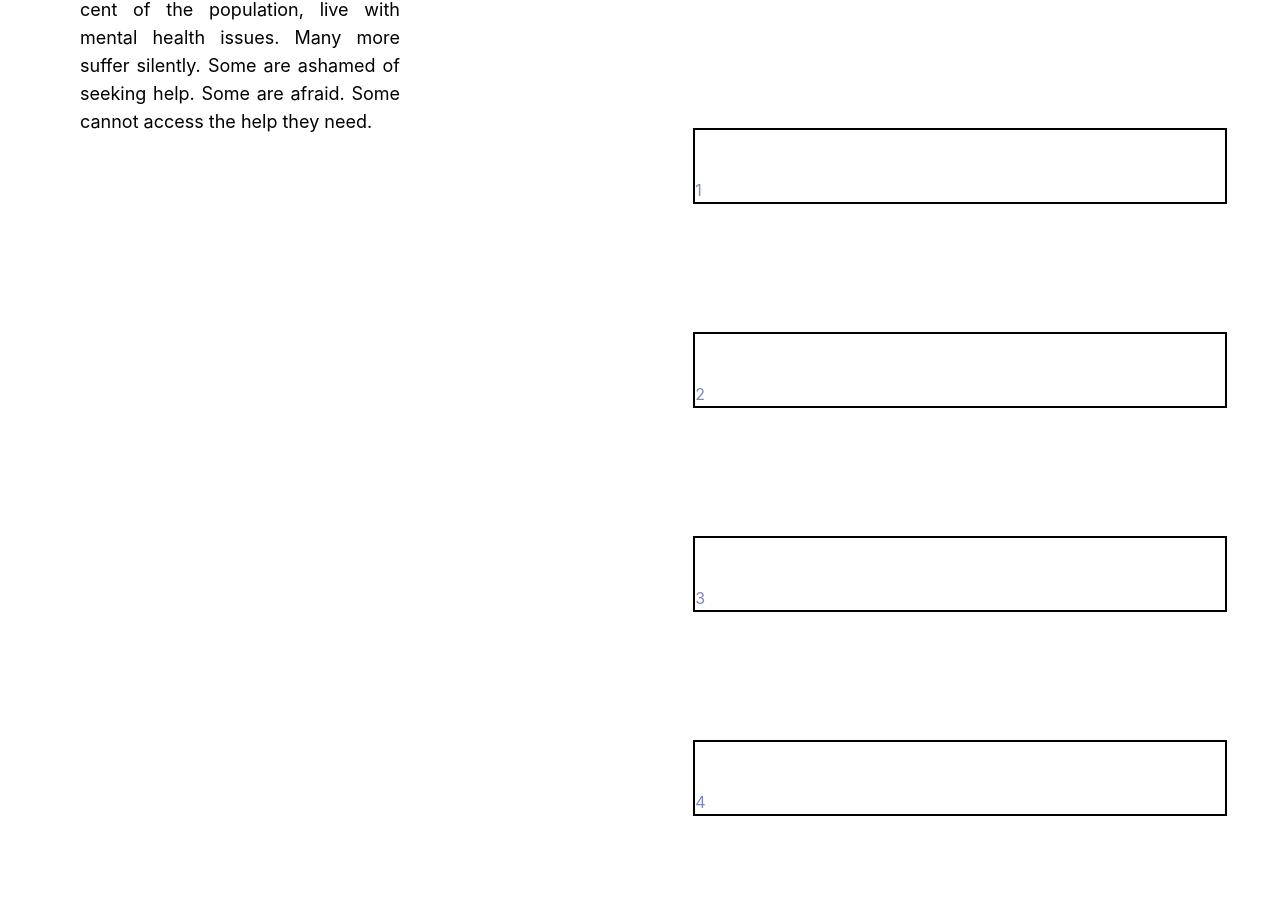
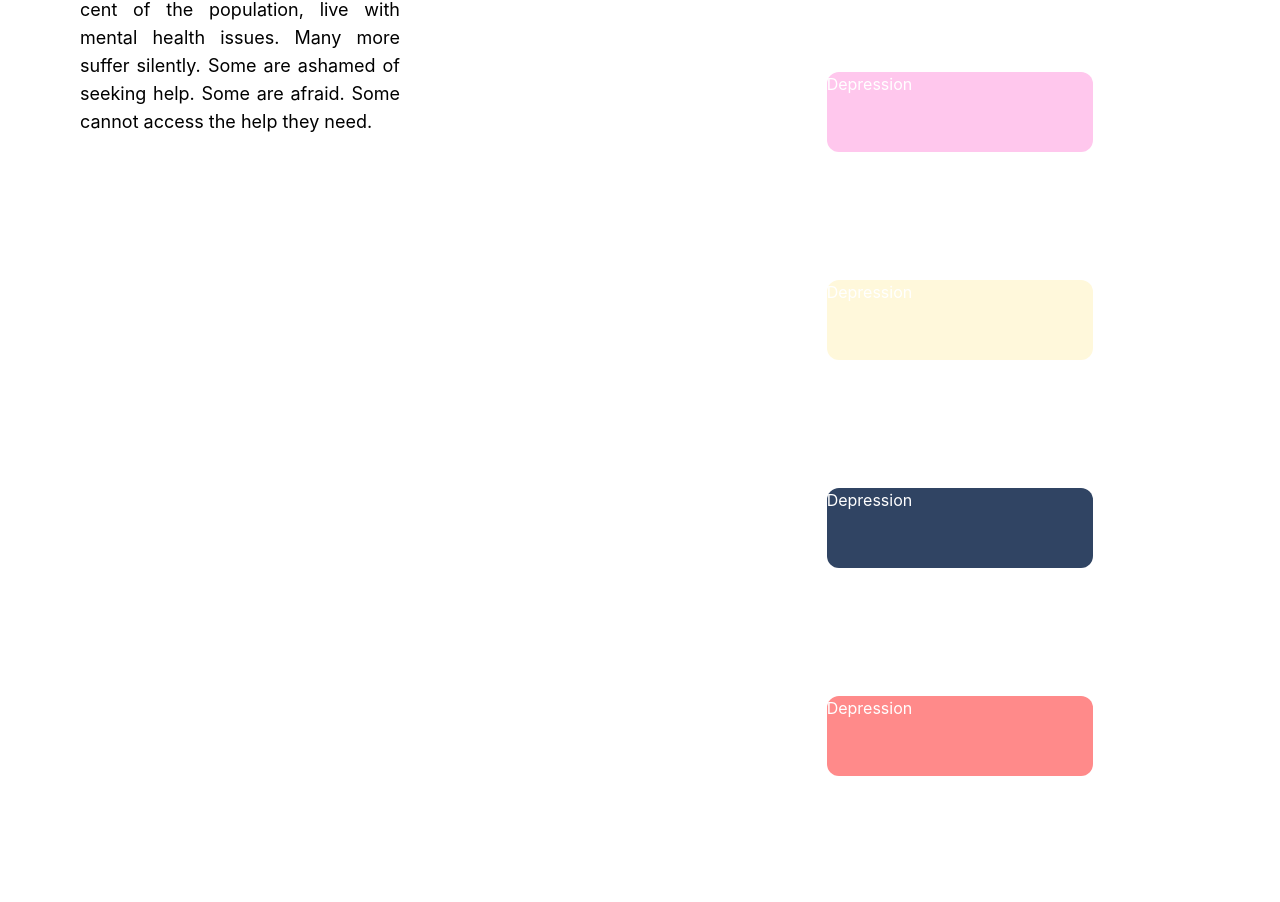
Before and after one commit to puneeeeeeet/BrainStreamliner, a React (Create React App) app: page / in a window 1280 px wide. Shown: the part 1856-2758 px from the top of the page. Built offline with nearby package versions, Linux system fonts and the light colour scheme.

Commit message:
cards drawn

```diff
--- a/src/Components/WhatWeDo.jsx
+++ b/src/Components/WhatWeDo.jsx
@@ -17,7 +17,7 @@ const WhatWeDo = () => {
   }, []);
   return (
     <>
-    <div className='w-screen h-[200vh] sm:h-[150vh] flex sm:flex-row flex-col text-blue  bg-white relative '>
+    <div className='w-screen h-[400vh] sm:h-[250vh] flex sm:flex-row flex-col text-blue  bg-white relative pb-44'>
         <div className='  sm:w-1/2 w-full sm:flex sm:items-center  flex-col gap-5'>
 
         <div className='sticky top-0 sm:top-48  sm:ml-40 sm:pb-40 mt-40 sm:w-full w-11/12 ml-4' >
@@ -37,25 +37,63 @@ const WhatWeDo = () => {
 
 
         {/* Left container */}
-        <div className='sm:w-1/2 h-full flex items-center  flex-col'>
+        <div className='sm:w-1/2 h-full flex items-center justify-center  flex-col text-white mt-20 relative'>
 
         {/* first card */}
-          <div className='items-end flex sticky mt-16 sm:mt-96 top-32 sm:top-40 border-2 border-black h-20 w-10/12 mb-32'>
-1
+        <div className=' flex sticky mt-16 sm:mt-48 top-32 sm:top-52  w-10/12  mb-24 sm:mb-32 items-center justify-center'>
+        <div className=' h-20 bg-blue w-1/2 rounded-xl'>
+        Anxiety
+          </div>
+        </div>
 
+          {/* Second Card */}
+          <div className=' flex sticky top-36 sm:top-56   w-10/12 mb-24 sm:mb-32 items-center justify-center'>
+         <div className=' w-1/2 h-20 bg-[#FFC7ED] rounded-xl'>
+         Depression
+         </div>
           </div>
-          {/* Second Card */}
 
-          <div className='items-end flex sticky top-36 sm:top-44 border-2 border-black h-20 w-10/12 mb-32'>
-2
+          {/* Third Card */}
+          <div className=' flex sticky top-40 sm:top-60   h-[100vh] w-10/12 mb-24 sm:mb-32 items-center justify-center'>
+         <div className=' w-1/2 h-20 bg-[#FFF8DB] rounded-xl'>
+         Depression
+         </div>
           </div>
-          <div className='items-end flex sticky top-40 sm:top-48 border-2 border-black h-20 w-10/12 mb-32'>
-3
-
+          {/* Fourth Card */}
+          <div className=' flex sticky top-44 sm:top-64  h-[50vh] w-10/12 mb-24 sm:mb-32 items-center justify-center'>
+         <div className=' w-1/2 h-20 bg-[#304463] rounded-xl'>
+         Depression
+         </div>
           </div>
-          <div className='items-end flex sticky top-44 sm:top-52 border-2 border-black h-20 w-10/12 mb-32'>
-4
-
+          {/* Fifth card */}
+          <div className=' flex sticky top-48 sm:top-64  h-[50vh] w-10/12 mb-24 sm:mb-32 items-center justify-center'>
+         <div className=' w-1/2 h-20 bg-[#FF8A8A] rounded-xl'>
+         Depression
+         </div>
+          </div>
+          {/* Sixth Card */}
+          <div className=' flex sticky top-36 sm:top-64  h-[50vh] w-10/12 mb-24 sm:mb-28 items-center justify-center'>
+         <div className=' w-1/2 h-20 bg-[#FFAD60] rounded-xl'>
+         Depression
+         </div>
+          </div>
+          {/* Seventh Card */}
+          <div className=' flex sticky top-36 sm:top-72  h-[50vh] w-10/12 mb-24 sm:mb-28 items-center justify-center'>
+         <div className=' w-1/2 h-20 bg-[#A2CA71] rounded-xl'>
+         Depression
+         </div>
+          </div>
+          {/* Eigth Card */}
+          <div className=' flex sticky top-36 sm:top-72  h-[50vh] w-10/12 mb-24 sm:mb-28 items-center justify-center'>
+         <div className=' w-1/2 h-20 bg-[#BB9AB1] rounded-xl'>
+         Depression
+         </div>
+          </div>
+          {/* Ninth Card */}
+          <div className=' flex sticky top-36 sm:top-72  h-[50vh] w-10/12 mb-60 items-center justify-center'>
+         <div className=' w-1/2 h-20 bg-blue rounded-xl'>
+         Depression
+         </div>
           </div>
               {/* Ends Here */}
               </div>
```
